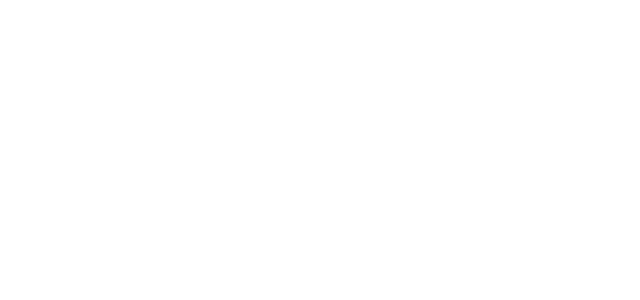
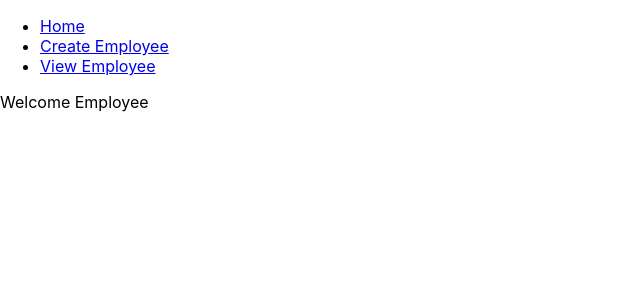
Before and after one commit to zep1994/Simple_Blockchain_JS, a React (Create React App) app in the folder hr_blockchain/: page /employee in a window 1280 px wide. Before the commit this address had no page. Shown: the top 300 px of the page, without its empty margins (0-640 px from the left). Built offline with nearby package versions, Linux system fonts and the light colour scheme.

Commit message:
Update w/ employee (Start)

```diff
--- a/hr_blockchain/src/Employee/CreateEmployee.js
+++ b/hr_blockchain/src/Employee/CreateEmployee.js
@@ -34,7 +34,7 @@
         return (
             <div className="App">
                 <h1 className="Title">Create Employee</h1>
-                    <form onSubmit={this.handleSubmit}>
+                    <form method="POST" action="/employee" onSubmit={this.handleSubmit}>
                         <input type="text" name="FirstName" onChange={this.handleChange} placeholder="First Name" />
                         <br />
                         <input type="text" name="Last Name" onChange={this.handleChange} placeholder='Last Name' />
--- /dev/null
+++ b/hr_blockchain/src/Employee/Employee.js
@@ -0,0 +1,9 @@
+function Employee() {
+    return (
+        <div>
+            Welcome Employee
+        </div>
+    )
+}
+
+export default Employee
--- a/hr_blockchain/src/Pages/Layout.js
+++ b/hr_blockchain/src/Pages/Layout.js
@@ -11,6 +11,9 @@
           <li>
             <Link to="/add-employee">Create Employee</Link>
           </li>
+          <li>
+            <Link to="/employee">View Employee</Link>
+          </li>
         </ul>
       </nav>
 
--- a/hr_blockchain/src/index.js
+++ b/hr_blockchain/src/index.js
@@ -5,6 +5,7 @@
 import App from './App';
 import Layout from "./Pages/Layout";
 import CreateEmployee from "./Employee/CreateEmployee";
+import Employee from './Employee/Employee';
 import reportWebVitals from './reportWebVitals';
 
 ReactDOM.render(
@@ -18,8 +19,13 @@
         </Route>
 
         {/* Create Home Route */}
-          <Route path="/add-employee" element={<Layout />}>
-        <Route index element={<CreateEmployee />} />
+        <Route path="/add-employee" element={<Layout />}>
+          <Route index element={<CreateEmployee />} />
+        </Route>
+
+         {/* Create Employee Route */}
+        <Route path="/employee" element={<Layout />}>
+          <Route index element={<Employee />} />
         </Route>
 
       </Routes>
```
